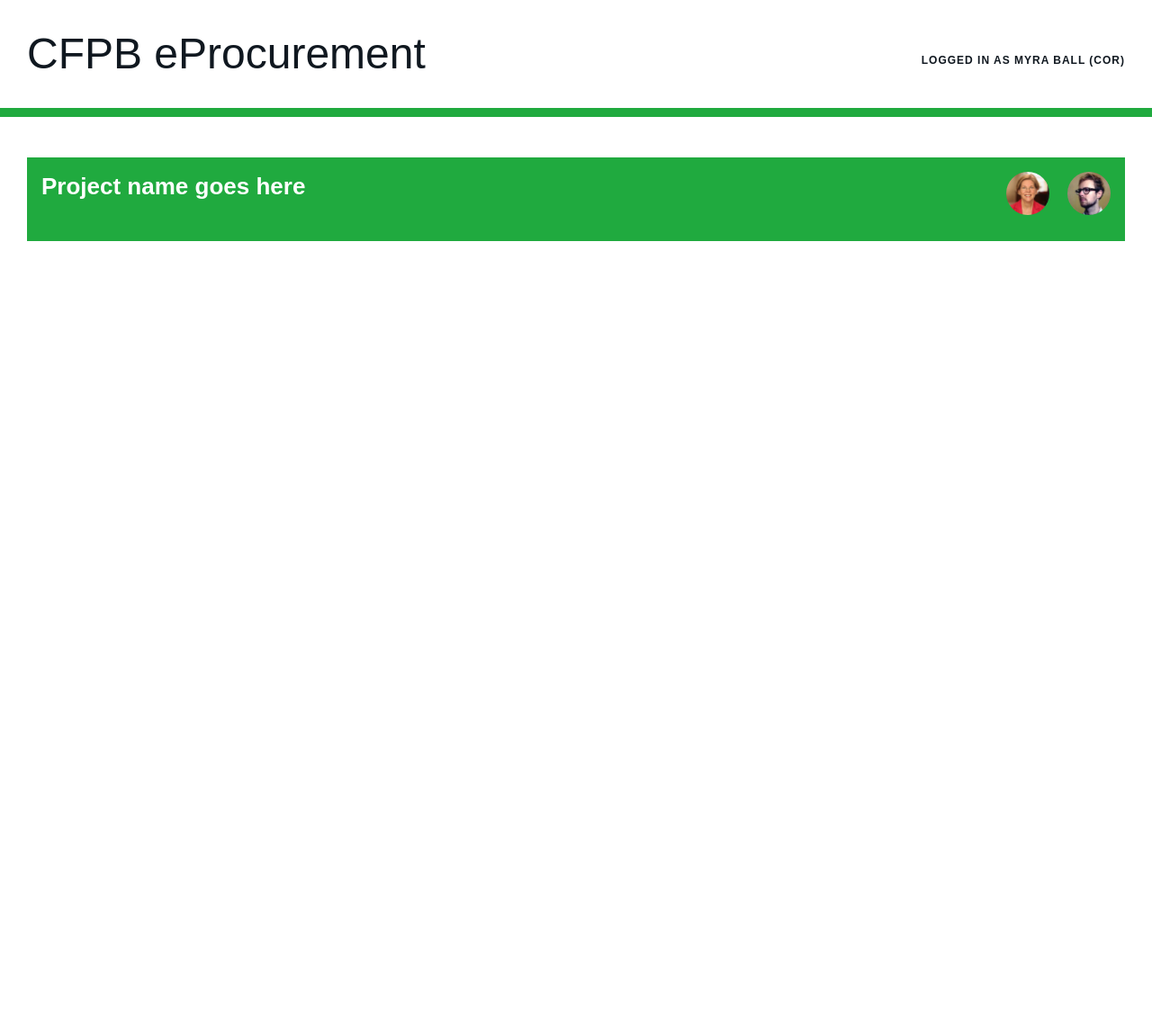
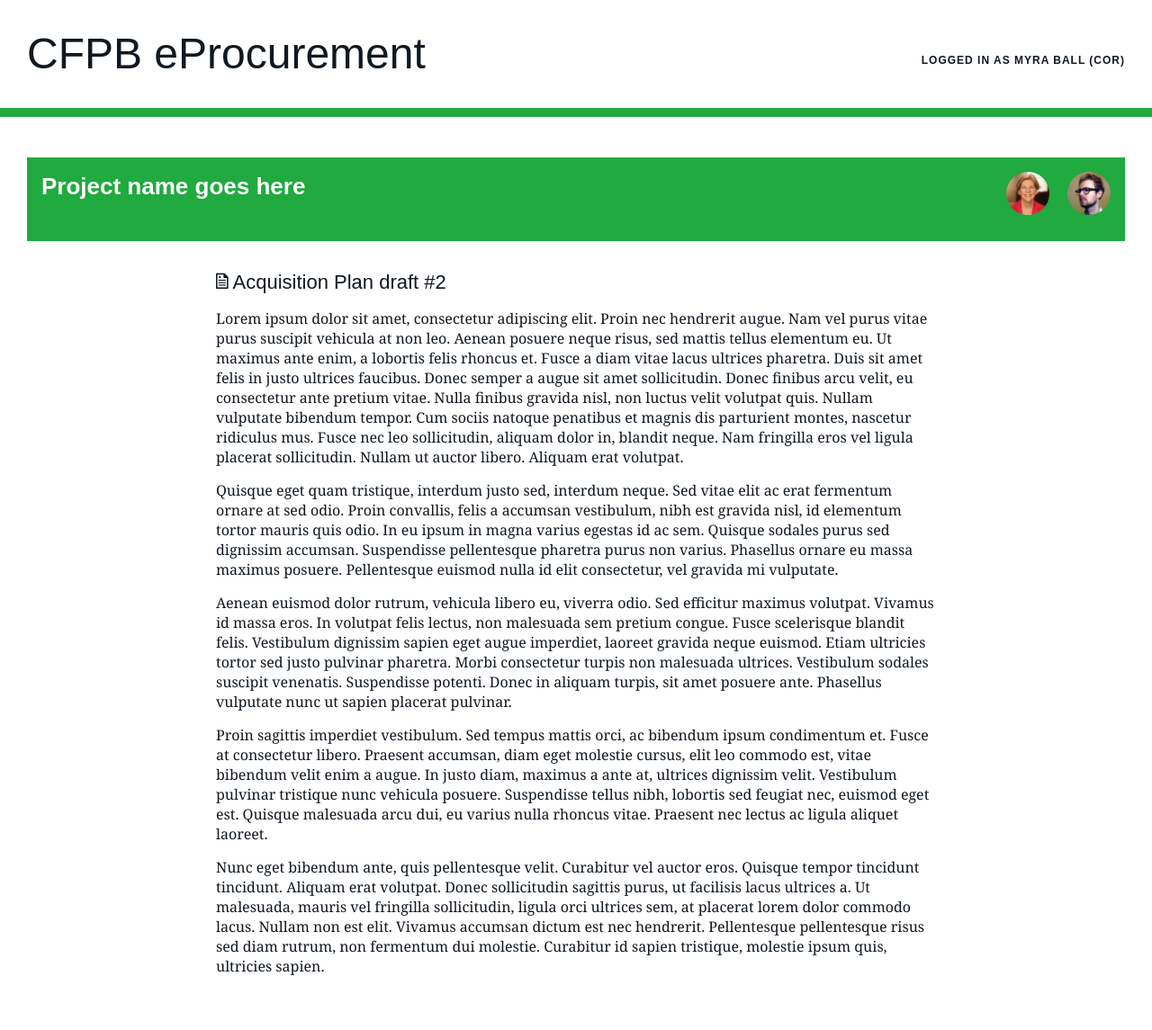
Before and after one commit to 18F/cfpb-eprocurement, a Jekyll site: the page built from checklist/document.html, in a window 1280 px wide. Shown: the whole page at 90% size. Built offline with Jekyll 4.4.1, drawn with Linux system fonts in a browser that asks for light colours; before the commit the page ends 900 px from its top, so only the background shows below that.

Commit message:
add document content

```diff
--- a/_sass/prototypes/_checklist.scss
+++ b/_sass/prototypes/_checklist.scss
@@ -203,3 +203,12 @@
     display: inline-block;
   }
 }
+
+.prototype-checklist_document {
+
+  .document-content {
+    max-width: 50em;
+    margin: 0 auto;
+  }
+
+}
--- a/checklist/document.html
+++ b/checklist/document.html
@@ -3,7 +3,7 @@
 layout: default
 ---
 
-<section class="prototype-checklist">
+<section class="prototype-checklist prototype-checklist_document">
 
   <div class="project-header" role="banner">
     <ul class="user-list">
@@ -14,4 +14,25 @@
     <h2 class="project-name">Project name goes here</h2>
   </div>
 
+  <div class="document-content">
+    <h3><span class="cf-icon cf-icon-document"></span> Acquisition Plan draft #2</h3>
+
+    {% capture document_text %}
+Lorem ipsum dolor sit amet, consectetur adipiscing elit. Proin nec hendrerit augue. Nam vel purus vitae purus suscipit vehicula at non leo. Aenean posuere neque risus, sed mattis tellus elementum eu. Ut maximus ante enim, a lobortis felis rhoncus et. Fusce a diam vitae lacus ultrices pharetra. Duis sit amet felis in justo ultrices faucibus. Donec semper a augue sit amet sollicitudin. Donec finibus arcu velit, eu consectetur ante pretium vitae. Nulla finibus gravida nisl, non luctus velit volutpat quis. Nullam vulputate bibendum tempor. Cum sociis natoque penatibus et magnis dis parturient montes, nascetur ridiculus mus. Fusce nec leo sollicitudin, aliquam dolor in, blandit neque. Nam fringilla eros vel ligula placerat sollicitudin. Nullam ut auctor libero. Aliquam erat volutpat.
+
+Quisque eget quam tristique, interdum justo sed, interdum neque. Sed vitae elit ac erat fermentum ornare at sed odio. Proin convallis, felis a accumsan vestibulum, nibh est gravida nisl, id elementum tortor mauris quis odio. In eu ipsum in magna varius egestas id ac sem. Quisque sodales purus sed dignissim accumsan. Suspendisse pellentesque pharetra purus non varius. Phasellus ornare eu massa maximus posuere. Pellentesque euismod nulla id elit consectetur, vel gravida mi vulputate.
+
+Aenean euismod dolor rutrum, vehicula libero eu, viverra odio. Sed efficitur maximus volutpat. Vivamus id massa eros. In volutpat felis lectus, non malesuada sem pretium congue. Fusce scelerisque blandit felis. Vestibulum dignissim sapien eget augue imperdiet, laoreet gravida neque euismod. Etiam ultricies tortor sed justo pulvinar pharetra. Morbi consectetur turpis non malesuada ultrices. Vestibulum sodales suscipit venenatis. Suspendisse potenti. Donec in aliquam turpis, sit amet posuere ante. Phasellus vulputate nunc ut sapien placerat pulvinar.
+
+Proin sagittis imperdiet vestibulum. Sed tempus mattis orci, ac bibendum ipsum condimentum et. Fusce at consectetur libero. Praesent accumsan, diam eget molestie cursus, elit leo commodo est, vitae bibendum velit enim a augue. In justo diam, maximus a ante at, ultrices dignissim velit. Vestibulum pulvinar tristique nunc vehicula posuere. Suspendisse tellus nibh, lobortis sed feugiat nec, euismod eget est. Quisque malesuada arcu dui, eu varius nulla rhoncus vitae. Praesent nec lectus ac ligula aliquet laoreet.
+
+Nunc eget bibendum ante, quis pellentesque velit. Curabitur vel auctor eros. Quisque tempor tincidunt tincidunt. Aliquam erat volutpat. Donec sollicitudin sagittis purus, ut facilisis lacus ultrices a. Ut malesuada, mauris vel fringilla sollicitudin, ligula orci ultrices sem, at placerat lorem dolor commodo lacus. Nullam non est elit. Vivamus accumsan dictum est nec hendrerit. Pellentesque pellentesque risus sed diam rutrum, non fermentum dui molestie. Curabitur id sapien tristique, molestie ipsum quis, ultricies sapien.
+    {% endcapture %}
+
+    {{ document_text | markdownify }}
+  </div>
+
+  <form action="./">
+  </form>
+
 </section>
```
